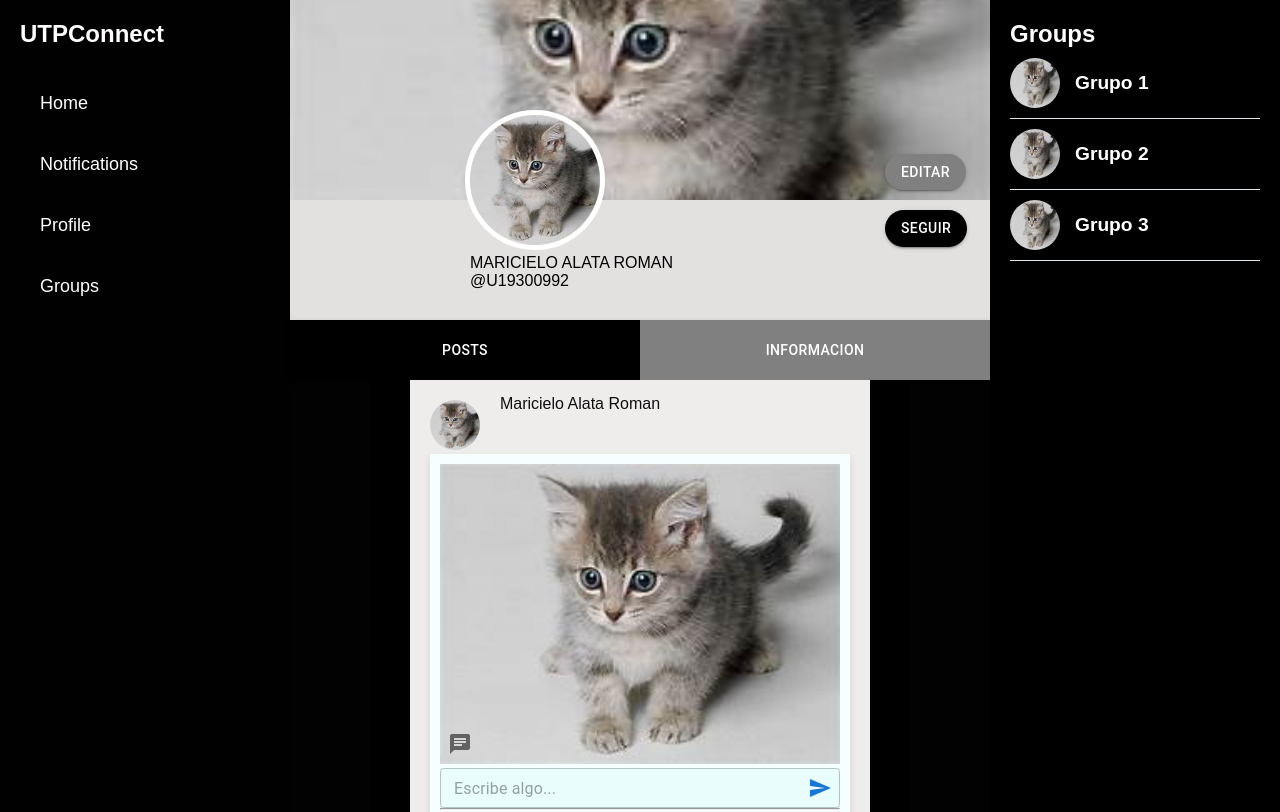
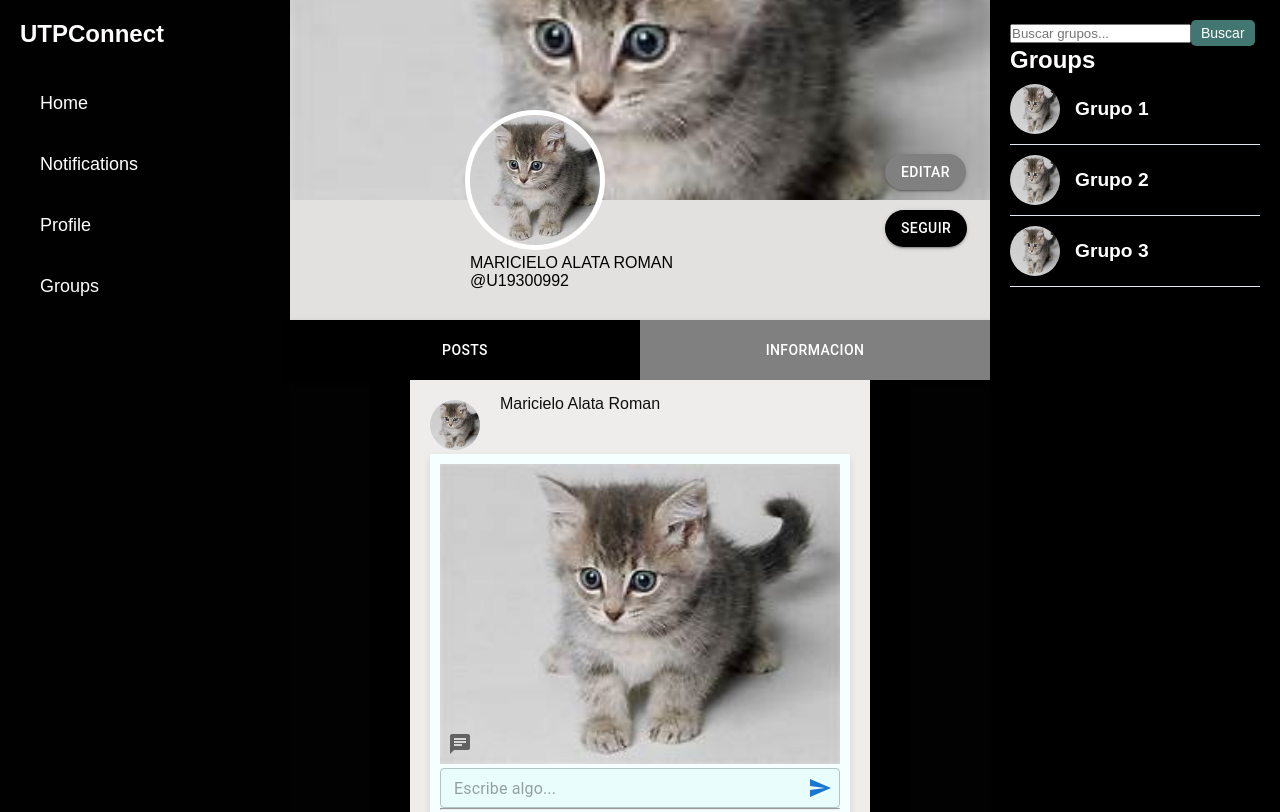
Before and after one commit to Skymigu0710/UTPConnect, a Next.js app in the folder my-app/: page /profile in a window 1280 px wide. Shown: the top 812 px of the page. Built offline with nearby package versions, Linux system fonts and the light colour scheme.

Commit message:
Adicionando barra de buqueda al componente grupo

```diff
--- a/my-app/package.json
+++ b/my-app/package.json
@@ -13,9 +13,9 @@
     "@emotion/styled": "^11.13.0",
     "@mui/icons-material": "^6.1.0",
     "@mui/material": "^6.1.0",
-    "next": "14.2.9",
-    "react": "^18",
-    "react-dom": "^18",
+    "next": "^14.2.9",
+    "react": "^18.3.1",
+    "react-dom": "^18.3.1",
     "react-icons": "^5.3.0"
   },
   "devDependencies": {
--- a/my-app/src/components/grupos.jsx
+++ b/my-app/src/components/grupos.jsx
@@ -3,7 +3,9 @@ import "../styles/grupos.css";
 
 
 const grupos = ({gato }) => (
-<div className="group">
+    <div className="group">
+            <input type="text" placeholder="Buscar grupos..." />
+            <button className="search-button">Buscar</button>
             <h1>Groups</h1>
             <ul className="group-list">
                 <li className="group-item">
--- a/my-app/src/styles/grupos.css
+++ b/my-app/src/styles/grupos.css
@@ -36,3 +36,21 @@ h1 {
     margin: 0;
     color: #657786;
 }
+.search-input {
+    border: none;
+    font-size: 16px;
+    flex: 1;
+    border-radius: 25px 0 0 25px;
+    outline: none;
+}
+
+.search-button {
+    border: none;
+    padding: 5px 10px;
+    background-color: #427771;
+    color: white;
+    font-size: 14px;
+    cursor: pointer;
+    border-radius: 5px 5px 5px 5px;
+    transition: background-color 0.3s;
+}
```
Also changed, not shown: 1 other file (tests, documents, lock files or other folders).
